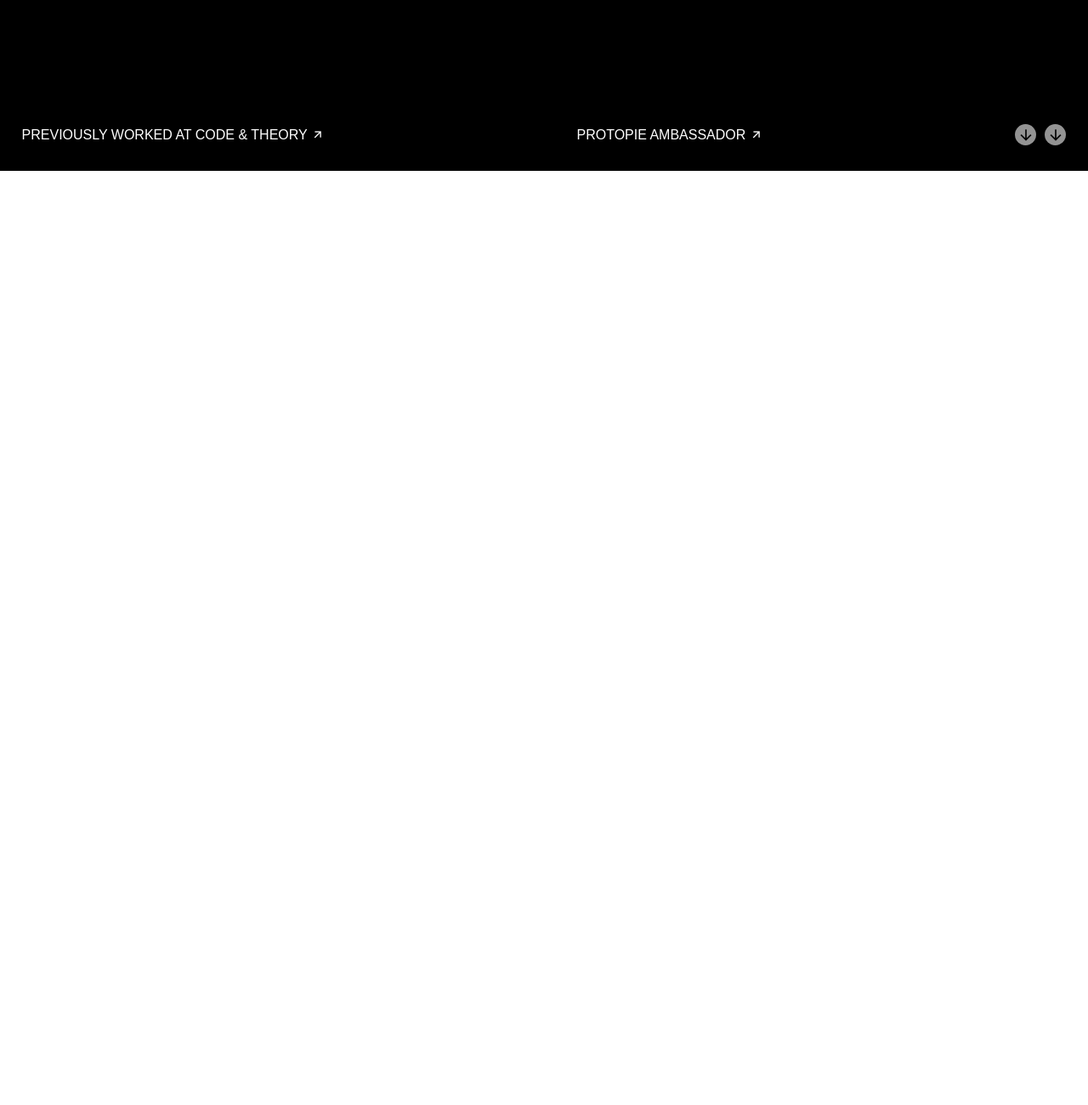
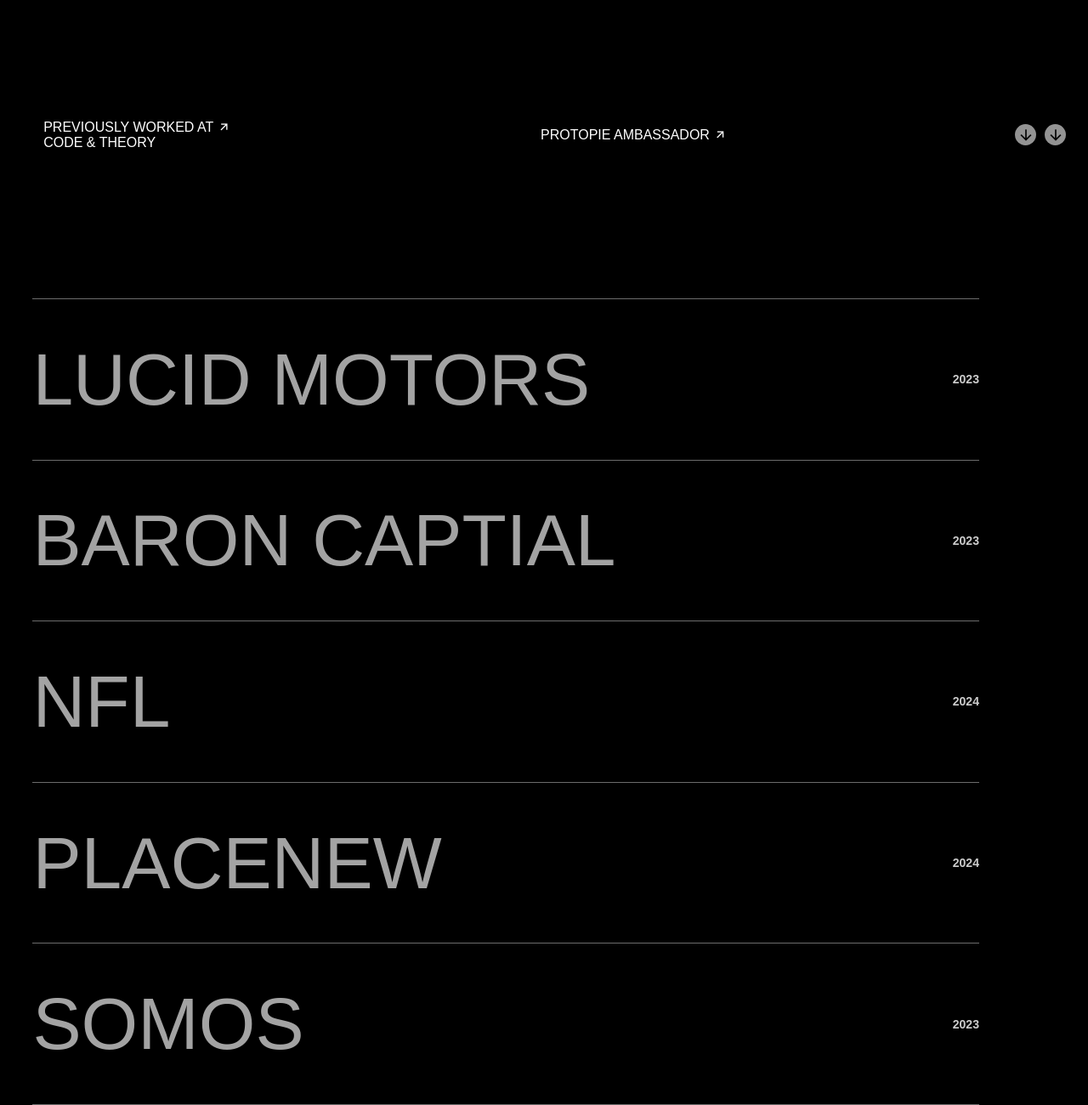
Before and after one commit to gativarshney/cynthia-ugwu-clone, a plain HTML site: page index.html in a window 1280 px wide. Shown: the part 599-1899 px from the top of the page at 85% size. Before the commit the page ends 800 px from the top, so only its background shows below. Drawn offline with nearby package versions, Linux system fonts and the light colour scheme.

Commit message:
second page

```diff
--- a/index.html
+++ b/index.html
@@ -25,7 +25,7 @@
                     <h5>work from Sep '24</h5>
                 </div>
                 <div id="herofooter">
-                    <a href="">Previously worked at Code & Theory <i class="ri-arrow-right-up-line"></i></a>
+                    <a href="">Previously worked at  <i class="ri-arrow-right-up-line"></i> <br> Code & Theory</a>
                     <a href="">Protopie ambassador <i class="ri-arrow-right-up-line"></i> </a>
                     <div id="iconset">
                         <div class="circle"><i class="ri-arrow-down-line"></i></div>
@@ -34,6 +34,28 @@
                 </div>
             </div>
         </div>
+        <div id="second">
+            <div id="elem">
+                <h1>lucid motors</h1>
+                <h5>2023</h5>
+            </div>
+            <div id="elem">
+                <h1>baron captial</h1>
+                <h5>2023</h5>
+            </div>
+            <div id="elem">
+                <h1>nfl</h1>
+                <h5>2024</h5>
+            </div>
+            <div id="elem">
+                <h1>placenew</h1>
+                <h5>2024</h5>
+            </div>
+            <div id="elem" class="last">
+                <h1>somos</h1>
+                <h5>2023</h5>
+            </div>
+        </div>
     </div>
 </body>
 </html>
--- a/style.css
+++ b/style.css
@@ -72,6 +72,7 @@ html, body{
     text-decoration: none;
     color: white;
     font-weight: 500;
+    padding-left: 2vw;
 }
 #herofooter{
     display: flex;
@@ -102,3 +103,36 @@ html, body{
     margin: 5px ;
     font-size: 20px;
 }
+#second{
+    width: 100%;
+    background-color: black;
+    color: white;
+    padding-top: 150px;
+    padding-right: 10vw;
+    padding-left: 3vw;
+}
+#elem{
+    width: 100%;
+    border-top: 1.5px solid #888;
+    opacity: 0.8;
+    text-transform: uppercase;
+    padding: 3.5vw 0;
+    display: flex;
+    align-items: center;
+    justify-content: space-between;
+}
+#elem h1{
+    font-size: 6.7vw;
+    font-weight: 500;
+    padding-bottom: 1.5px solid #888;
+    opacity: 0.8;
+}
+.last{
+    border-bottom: 1.5px solid #888;
+}
+#elem h5{
+    font-size: 1.1vw;
+    font-weight: 600;
+    color: white;
+    opacity: 1;
+}
```
